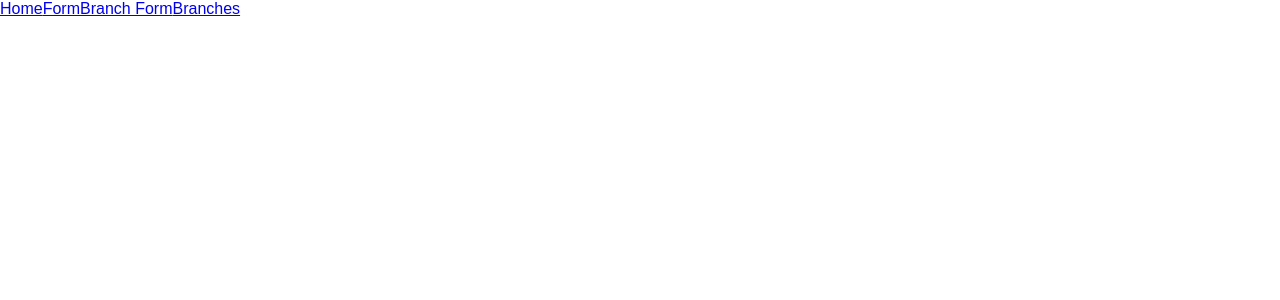
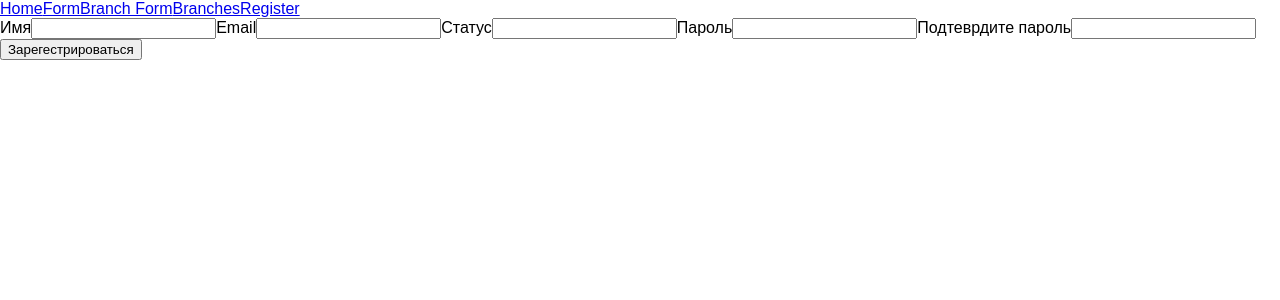
Before and after one commit to Drillibit/reactcalculator, a React (Create React App) app in the folder client/: page /register in a window 1280 px wide. Shown: the top 300 px of the page. Built offline with nearby package versions, Linux system fonts and the light colour scheme; no server answers.

Commit message:
can save users to a database, not tested

```diff
--- a/client/src/App.js
+++ b/client/src/App.js
@@ -11,6 +11,7 @@ import Form from './components/Form/FormMain';
 import FormMain from './components/Form/FormMain';
 import Branches from './components/branch/Branches';
 import SingleBranch from './components/branch/SingleBranch';
+import Register from './components/auth/register';
 
 import BranchFormMain from './components/BranchForm/BranchFormMain';
 
@@ -29,6 +30,7 @@ class App extends Component {
           <Route path="/branch-form" component={BranchFormMain} />
           <Route path="/branches" component={Branches}/>
           <Route path="/branch/:id" component={SingleBranch}/>
+          <Route path="/register" component={Register}/>
         </Switch>
         </div>
       </Router>
--- a/client/src/components/Menu.js
+++ b/client/src/components/Menu.js
@@ -8,6 +8,7 @@ const Menu = (props) => {
             <Link to="/form">Form</Link>
             <Link to="/branch-form">Branch Form</Link>
             <Link to="/branches">Branches</Link>
+            <Link to="/register">Register</Link>
         </nav>
     );
 };
--- a/client/src/components/auth/FormRegister.js
+++ b/client/src/components/auth/FormRegister.js
@@ -5,13 +5,17 @@ class FormRegister extends Component {
         super(props);
         this.state = {
             name: props.name ? props.user.name : '',
+            email: props.email ? props.user.email : '',
             password: props.password ? props.user.password : '',
             password2: props.password ? props.user.password : '',
             status: props.status ? props.user.status : '',
             error: ''
         };
     };
-    onNameChange = (e) => {
+    onEmailChange = (e) => {
+        const email = e.target.value;
+        this.setState(() => ({ email }));
+    }; onNameChange = (e) => {
         const name = e.target.value;
         this.setState(() => ({ name }));
     };
@@ -31,11 +35,12 @@ class FormRegister extends Component {
         e.preventDefault();
         if(!this.state.name || !this.state.password || !this.state.password2 || !this.state.status){
             this.setState(() => ({ error: 'Заполните все поля'}));
-        } else if (this.state.password === this.state.password2){
+        } else if (!(this.state.password === this.state.password2)){
             this.setState(() => ({ error: 'Пароли не совпадают'}));
         } else {
             this.setState(() => ({
                 name: this.state.name,
+                email: this.state.email,
                 password: this.state.password,
                 password2: this.state.password2,
                 status: this.state.status
@@ -57,6 +62,12 @@ class FormRegister extends Component {
                         value={this.state.name}
                         onChange={this.onNameChange}
                     />
+                    <label>Email</label>
+                    <input
+                        type="text"
+                        value={this.state.email}
+                        onChange={this.onEmailChange}
+                    />
                     <label>Статус</label>
                     <input
                         type="text"
@@ -65,13 +76,13 @@ class FormRegister extends Component {
                     />
                     <label>Пароль</label>
                     <input
-                        type="text"
+                        type="password"
                         value={this.state.password}
                         onChange={this.onPasswordChnage}
                     />
                     <label>Подтеврдите пароль</label>
                     <input
-                        type="text"
+                        type="password"
                         value={this.state.password2}
                         onChange={this.onPasswordChnage2}
                     />
--- a/client/src/components/auth/register.js
+++ b/client/src/components/auth/register.js
@@ -1,6 +1,6 @@
 import React from 'react';
 import { connect } from 'react-redux';
-import StartAddUser from '../../actions/user';
+import {StartAddUser} from '../../actions/user';
 import FormRegister from './FormRegister';
 
 const Register = (props) => {
```
Also changed, not shown: 2 other files (tests, documents, lock files or other folders).
